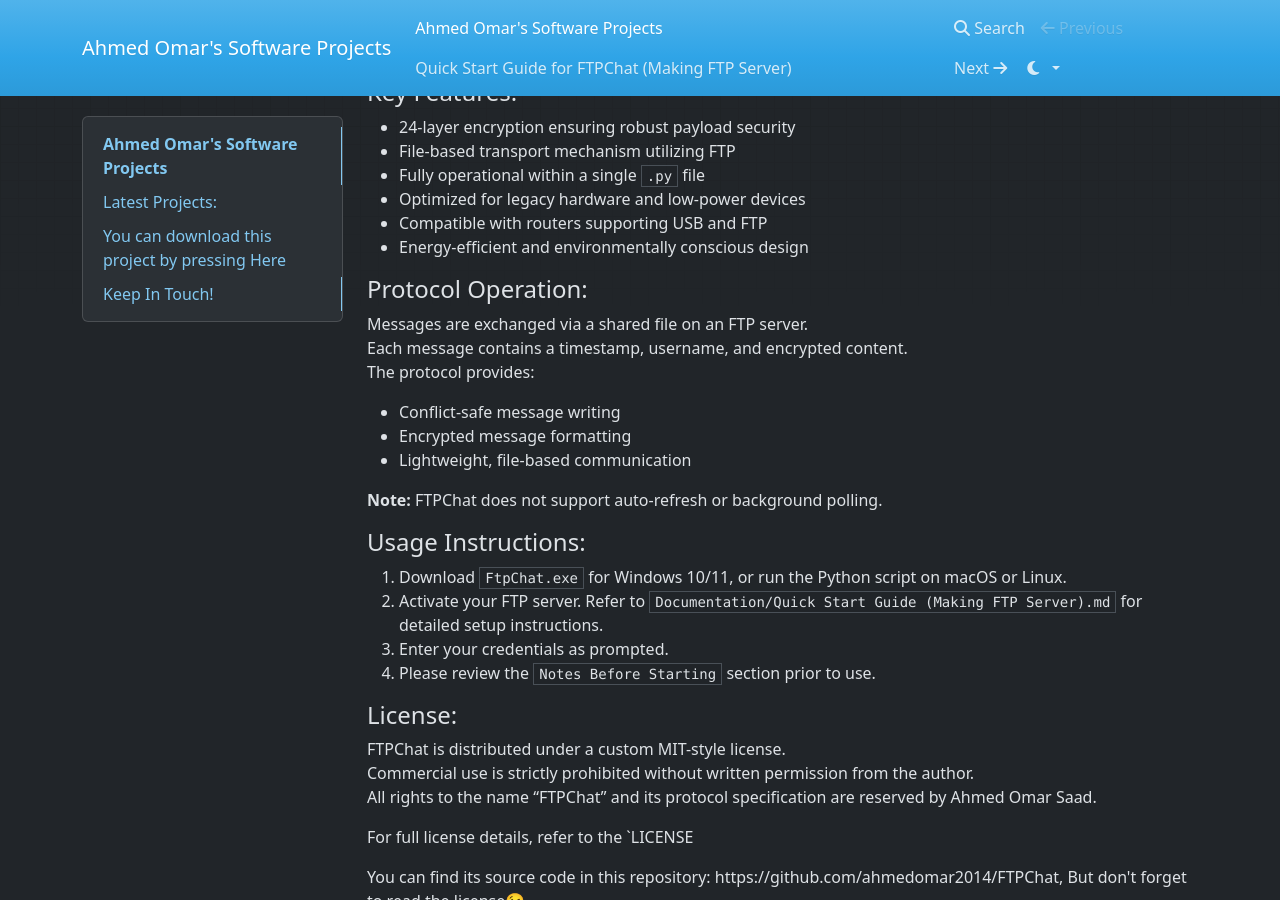
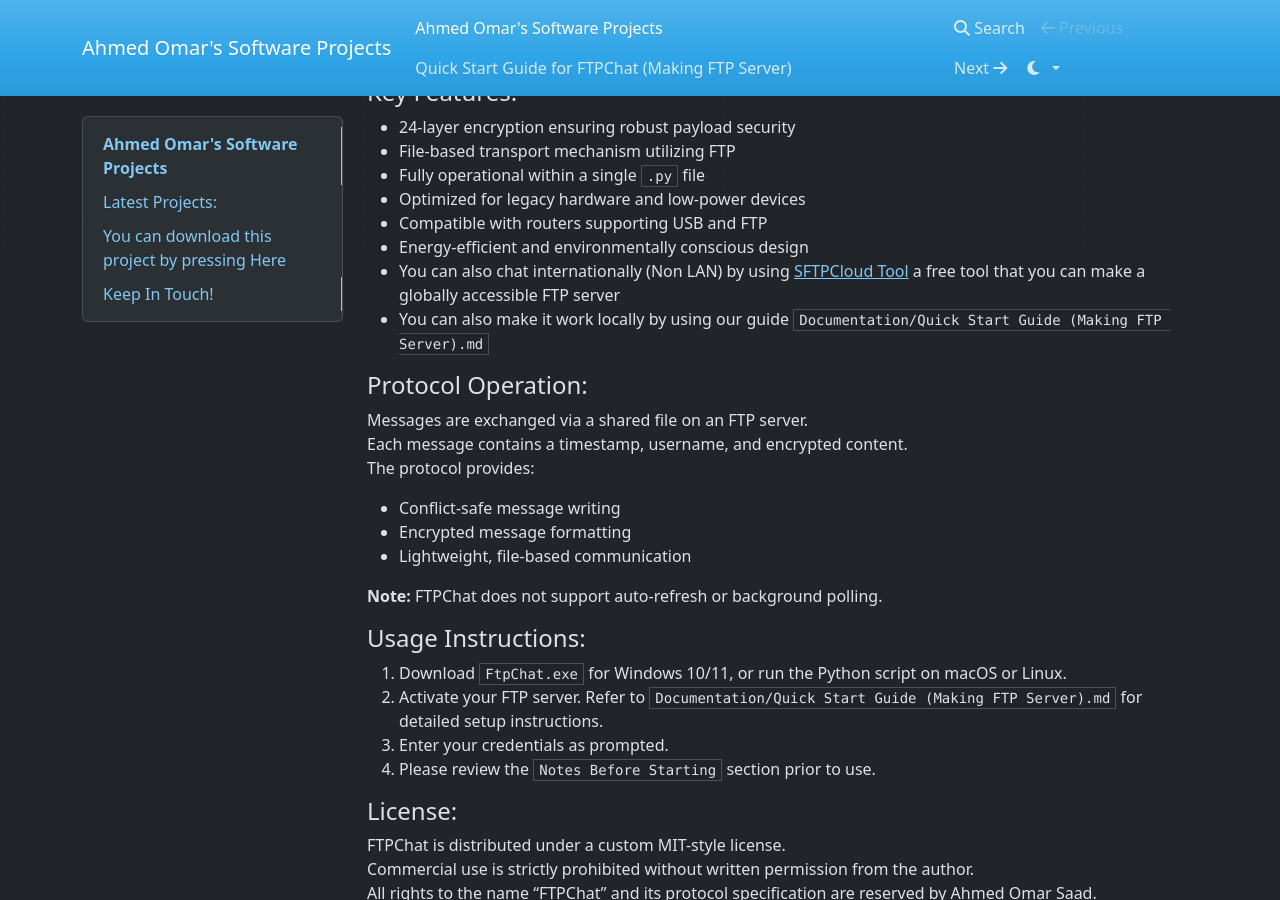
Before and after one commit to ahmedomar2014/home, an MkDocs documentation site: the page built from docs/index.md, in a window 1280 px wide and 900 px high, scrolled down 373 px. Built offline with MkDocs 1.6.1, drawn with Linux system fonts in a browser that asks for light colours; nearby versions of some CDN libraries.

Commit message:
Initial commit for the site

```diff
--- a/docs/index.md
+++ b/docs/index.md
@@ -19,6 +19,8 @@
 - Optimized for legacy hardware and low-power devices
 - Compatible with routers supporting USB and FTP
 - Energy-efficient and environmentally conscious design
+- You can also chat internationally (Non LAN) by using [SFTPCloud Tool](https://sftpcloud.io/tools/free-ftp-server) a free tool that you can make a globally accessible FTP server
+- You can also make it work locally by using our guide `Documentation/Quick Start Guide (Making FTP Server).md`
 
 #### **Protocol Operation:**
 
```
